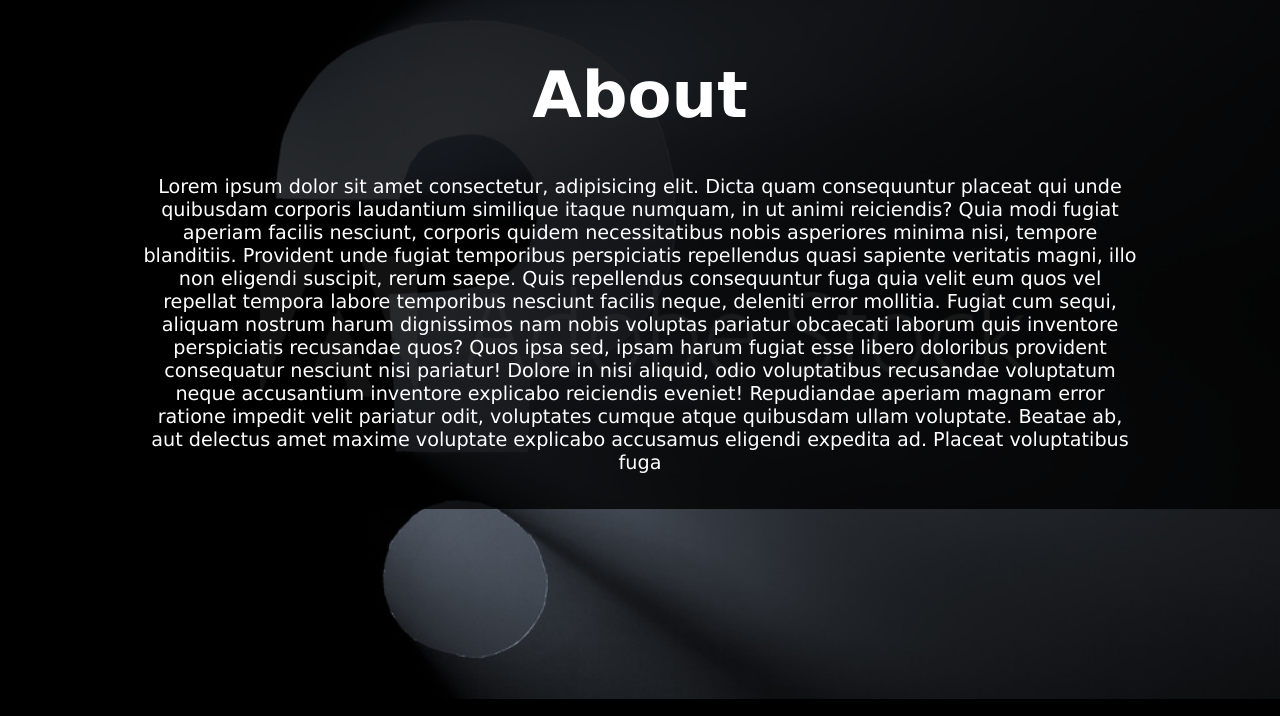
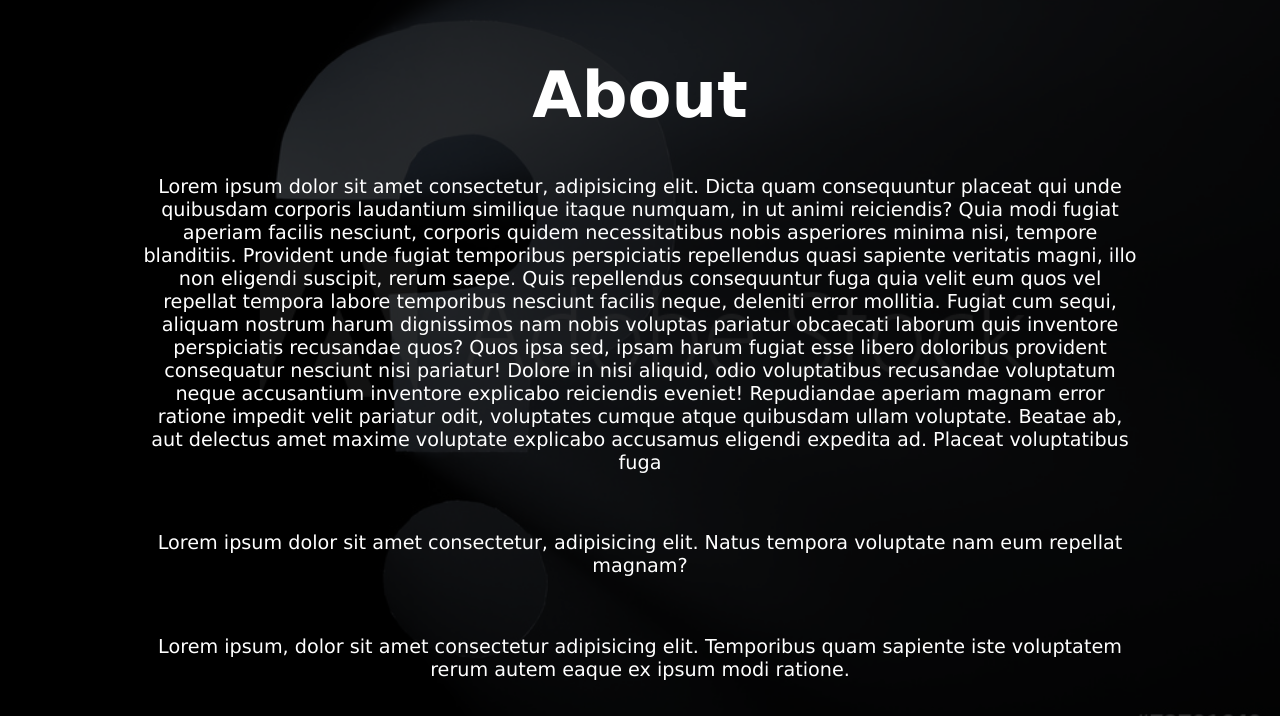
Before and after one commit to SlashD9/PracticalPython, a Flask app: page /about in a window 1280 px wide. Shown: the part 101-817 px from the top of the page. Run offline with Flask 2, Linux system fonts and the light colour scheme.

Commit message:
About: Added more paragraphs to html file

```diff
--- a/templates/about.html
+++ b/templates/about.html
@@ -3,8 +3,11 @@
 <div class="main">
     <div class="about-text">
         <h1>About</h1>
-        <p>Lorem ipsum dolor sit amet consectetur, adipisicing elit. Dicta quam consequuntur placeat qui unde quibusdam corporis laudantium similique itaque numquam, in ut animi reiciendis? Quia modi fugiat aperiam facilis nesciunt, corporis quidem necessitatibus nobis asperiores minima nisi, tempore blanditiis. Provident unde fugiat temporibus perspiciatis repellendus quasi sapiente veritatis magni, illo non eligendi suscipit, rerum saepe. Quis repellendus consequuntur fuga quia velit eum quos vel repellat tempora labore temporibus nesciunt facilis neque, deleniti error mollitia. Fugiat cum sequi, aliquam nostrum harum dignissimos nam nobis voluptas pariatur obcaecati laborum quis inventore perspiciatis recusandae quos? Quos ipsa sed, ipsam harum fugiat esse libero doloribus provident consequatur nesciunt nisi pariatur! Dolore in nisi aliquid, odio voluptatibus recusandae voluptatum neque accusantium inventore explicabo reiciendis eveniet! Repudiandae aperiam magnam error ratione impedit velit pariatur odit, voluptates cumque atque quibusdam ullam voluptate. Beatae ab, aut delectus amet maxime voluptate explicabo accusamus eligendi expedita ad. Placeat voluptatibus fuga
-        </p>
+        <p>Lorem ipsum dolor sit amet consectetur, adipisicing elit. Dicta quam consequuntur placeat qui unde quibusdam corporis laudantium similique itaque numquam, in ut animi reiciendis? Quia modi fugiat aperiam facilis nesciunt, corporis quidem necessitatibus nobis asperiores minima nisi, tempore blanditiis. Provident unde fugiat temporibus perspiciatis repellendus quasi sapiente veritatis magni, illo non eligendi suscipit, rerum saepe. Quis repellendus consequuntur fuga quia velit eum quos vel repellat tempora labore temporibus nesciunt facilis neque, deleniti error mollitia. Fugiat cum sequi, aliquam nostrum harum dignissimos nam nobis voluptas pariatur obcaecati laborum quis inventore perspiciatis recusandae quos? Quos ipsa sed, ipsam harum fugiat esse libero doloribus provident consequatur nesciunt nisi pariatur! Dolore in nisi aliquid, odio voluptatibus recusandae voluptatum neque accusantium inventore explicabo reiciendis eveniet! Repudiandae aperiam magnam error ratione impedit velit pariatur odit, voluptates cumque atque quibusdam ullam voluptate. Beatae ab, aut delectus amet maxime voluptate explicabo accusamus eligendi expedita ad. Placeat voluptatibus fuga</p>
+        <br>
+        <p>Lorem ipsum dolor sit amet consectetur, adipisicing elit. Natus tempora voluptate nam eum repellat magnam?</p>
+        <br>
+        <p>Lorem ipsum, dolor sit amet consectetur adipisicing elit. Temporibus quam sapiente iste voluptatem rerum autem eaque ex ipsum modi ratione.</p>
     </div>
 
 </div>
```
